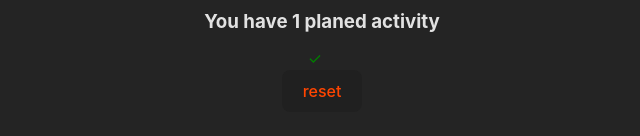
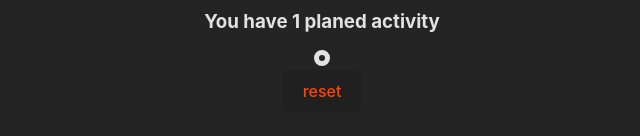
Before and after one commit to marceljaworski/bored-api, a React (Vite) app: page / in a window 1280 px wide. Both pictures are taken after a click on the button "Choose". Shown: the part 198-334 px from the top of the page, without its empty margins (318-958 px from the left). Built offline with nearby package versions, Linux system fonts and the light colour scheme; no server answers.

Commit message:
faCircleDot-Check

```diff
--- a/src/App.css
+++ b/src/App.css
@@ -43,10 +43,6 @@ ul {
 li {
   list-style: none;
 }
-.tasks-list__item::marker {
-  content: '✓';
-  color: green;
-}
 .newTask {
   color: orange;
 }
--- a/src/components/Task.jsx
+++ b/src/components/Task.jsx
@@ -1,5 +1,7 @@
 import {useState, useContext} from 'react';
 import { BoredContext } from '../context/Bored';
+import { FontAwesomeIcon } from '@fortawesome/react-fontawesome';
+  import { faCircleCheck, faCircleDot } from '@fortawesome/free-solid-svg-icons';
 
 function Task({task}) {
     const { toggle } = useContext(BoredContext);
@@ -12,8 +14,8 @@ function Task({task}) {
     <>
         <li className='tasks-list__item'
             onClick={handlerDone}
-            style={(done)? {textDecoration: "line-through", color: "red"}: {}}
-            >{task.activity}</li>
+            style={(done)? {textDecoration: "line-through", color: "green"}: {}}
+            ><FontAwesomeIcon icon={(done)? faCircleCheck : faCircleDot} />  {task.activity}</li>
     </>
   )
 }
```
